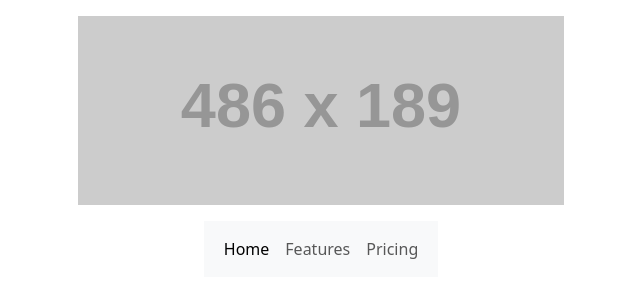
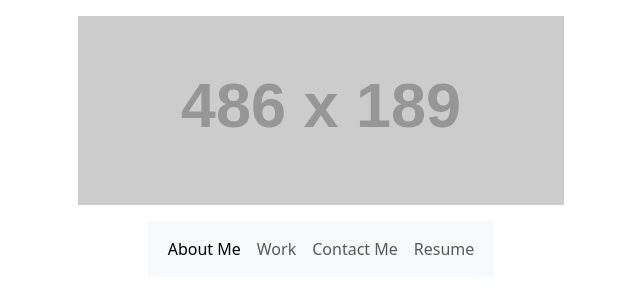
Before and after one commit to gsgghotra/bootstrap-portfolio, a plain HTML site: page index.html in a window 1280 px wide. Shown: the whole page, without its empty margins (319-959 px from the left). Drawn offline with nearby package versions, Linux system fonts and the light colour scheme; placeholder pictures from the web are drawn by us.

Commit message:
Navigation has correct names

```diff
--- a/index.html
+++ b/index.html
@@ -25,20 +25,23 @@
         <div class="d-flex justify-content-center">
 
             <nav class="navbar navbar-expand-lg navbar-light bg-light">
-                <div class="container-fluid">
+                <div class="container-fluid d-flex justify-content-center">
                     <button class="navbar-toggler" type="button" data-bs-toggle="collapse" data-bs-target="#navbarNav" aria-controls="navbarNav" aria-expanded="false" aria-label="Toggle navigation">
                         <span class="navbar-toggler-icon"></span>
                     </button>
                     <div class="collapse navbar-collapse" id="navbarNav">
-                        <ul class="navbar-nav">
+                        <ul class="navbar-nav d-flex align-items-center">
                         <li class="nav-item">
-                            <a class="nav-link active" aria-current="page" href="#">Home</a>
+                            <a class="nav-link active" aria-current="page" href="#">About Me</a>
                         </li>
                         <li class="nav-item">
-                            <a class="nav-link" href="#">Features</a>
+                            <a class="nav-link" href="#">Work</a>
                         </li>
                         <li class="nav-item">
-                            <a class="nav-link" href="#">Pricing</a>
+                            <a class="nav-link" href="#">Contact Me</a>
+                        </li>
+                        <li class="nav-item">
+                            <a class="nav-link" href="#">Resume</a>
                         </li>
                         </ul>
                     </div>
@@ -47,5 +50,6 @@
         </div>
 
 
+        <script src="https://cdn.jsdelivr.net/npm/bootstrap@5.0.2/dist/js/bootstrap.bundle.min.js" integrity="sha384-MrcW6ZMFYlzcLA8Nl+NtUVF0sA7MsXsP1UyJoMp4YLEuNSfAP+JcXn/tWtIaxVXM" crossorigin="anonymous"></script>
     </body>
 </html>
```
